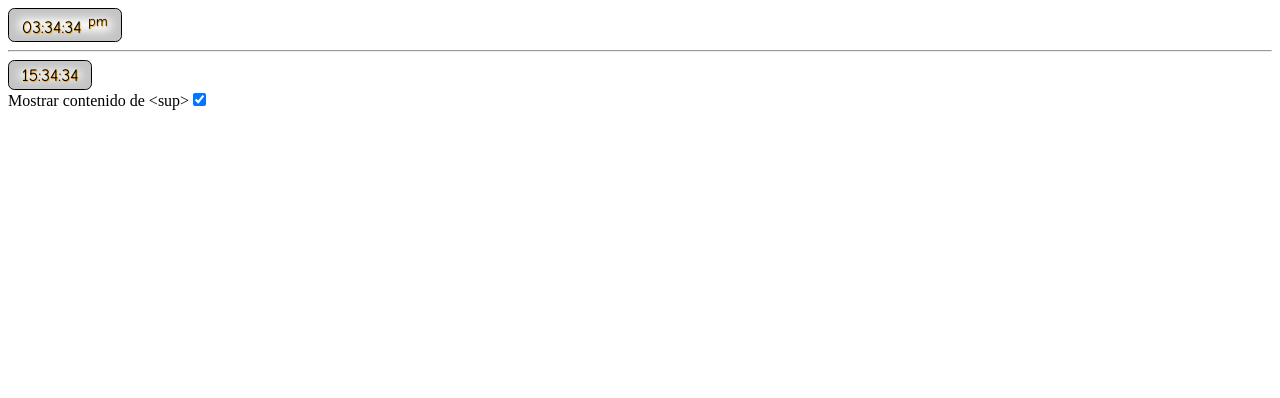
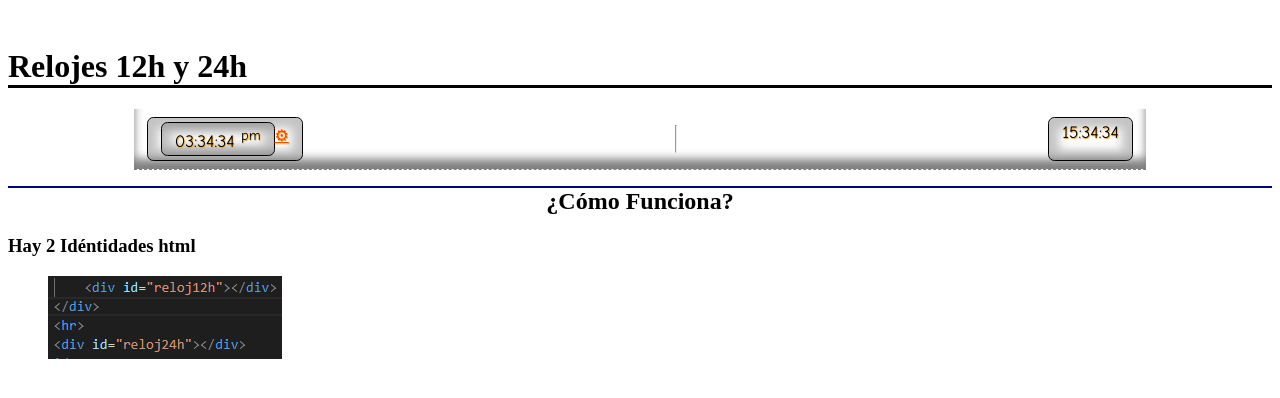
Before and after one commit to marcostonfor/Relojes, a plain HTML site: page index.html in a window 1280 px wide. Drawn offline with Linux system fonts and the light colour scheme.

Commit message:
Primeros cambios y mejoras

```diff
--- a/archivoConfiguracion.js
+++ b/archivoConfiguracion.js
@@ -1,4 +1,9 @@
 export function conf12h() {
+    const config = document.createElement('DETAILS');
+    const summary = document.createElement('SUMMARY');
+    summary.innerHTML = `&#9881;`;
+    config.appendChild(summary);
+
     // Verificar si el checkbox ya existe
     if (!document.getElementById('miCheckbox')) {
         const checkbox = document.createElement('input');
@@ -8,7 +13,7 @@ export function conf12h() {
 
         const label = document.createElement('label');
         label.htmlFor = 'miCheckbox'; // Asegúrate de que coincida con el id del checkbox
-        label.textContent = 'Mostrar contenido de <sup>';
+        label.textContent = 'Ver "am" "pm"';
 
         // Crear un elemento <style> para manejar la visibilidad de <sup>
         let estils = document.getElementById('dynamicStyles');
@@ -41,8 +46,10 @@ export function conf12h() {
         // Agregar un evento al checkbox para alternar la visibilidad de <sup>
         checkbox.addEventListener('change', updateSupVisibility);
 
+        const mostrarConfiguracion = document.getElementById('caja12h');
         // Agregar el checkbox y el label al cuerpo del documento
-        document.body.appendChild(label);
-        document.body.appendChild(checkbox);
+        label.appendChild(checkbox);
+        config.appendChild(label);
+        mostrarConfiguracion.appendChild(config);
     }
 }
--- a/index.html
+++ b/index.html
@@ -1,14 +1,80 @@
 <!DOCTYPE html>
 <html>
+
 <head>
 	<meta charset="utf-8">
 	<meta name="viewport" content="width=device-width, initial-scale=1">
 	<title>relojes</title>
+	<style>
+		h1 {
+			margin-top: 6vh;
+			border-bottom: 0.3vw solid black;
+		}
+		#dosRelojes {
+			width: 80%;
+			height: auto;
+			margin: 2vh auto;
+			padding: 1vh 1vw;
+			display: flex;
+			border-bottom: 0.1vw dashed gray;
+			/* box-shadow: inset -0.2vh 0 06px hsl(41, 100%, 50%); */
+			box-shadow: inset 0 -10px 10px rgba(0, 0, 0, 0.5);
+		}
+
+		summary::marker {
+			content: none !important;
+		}
+
+		summary {
+			cursor: pointer !important;
+			color: orangered;
+			text-decoration: underline;
+			margin: 0.5vh auto;
+			font-size: 12pt;
+		}
+
+		#caja12h {
+			display: flex;
+		}
+
+		h2 {
+			text-align: center;
+			margin-top: 2vh;
+			border-top: 0.2vw solid darkblue;
+		}
+
+	</style>
 </head>
+
 <body>
-	<div id="reloj12h"></div>
-	<hr>
-	<div id="reloj24h"></div>
+	<header>
+	<h1>Relojes 12h y 24h</h1>
+	<aside id="dosRelojes">
+		<div id="caja12h">
+			<div id="reloj12h"></div>
+		</div>
+		<hr>
+		<div id="reloj24h"></div>
+	</aside>
+	<nav></nav>
+	</header>
+	<main>
+		<h2>¿Cómo Funciona?</h2>
+		<section>
+			<article>
+				<h3>Hay 2 Idéntidades html</h3>
+				<figure>
+					<img src="./img/identidades.png" alt="">
+				</figure>
+			</article>
+			<article>
+				<p>
+
+				</p>
+			</article>
+		</section>
+	</main>
 	<script type="module" src="./relojes.js"></script>
 </body>
+
 </html>
--- a/relojes.js
+++ b/relojes.js
@@ -1,3 +1,4 @@
+
 import { estilosPersonales } from './archivoEstilos.js';
 import { conf12h } from './archivoConfiguracion.js';
 function laHora() {
```
Also changed, not shown: img/identidades.png (added).
